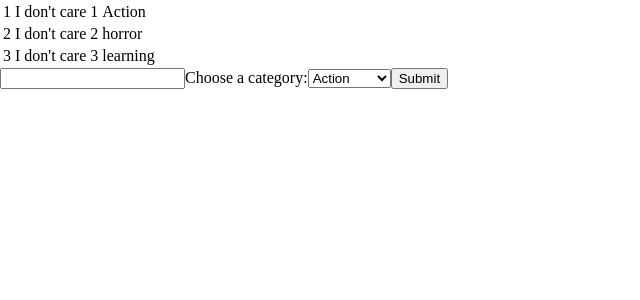
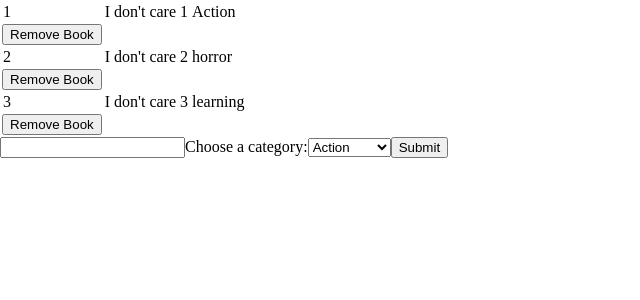
Before and after one commit to ashraffares/bookstore, a React (Create React App) app: page / in a window 1280 px wide. Shown: the top 300 px of the page, without its empty margins (0-640 px from the left). Built offline with nearby package versions, Linux system fonts and the light colour scheme.

Commit message:
Add remove button to each book and add the handle remove book button

```diff
--- a/src/components/book/book.js
+++ b/src/components/book/book.js
@@ -8,7 +8,7 @@ const Book = (book, key) => {
   const { id, title, category } = obj;
   return (
     <tr>
-      <td id={key}>{id}</td>
+      <td className={key}>{id}</td>
       <td>{title}</td>
       <td>{category}</td>
     </tr>
--- a/src/containers/BooksList/BooksList.js
+++ b/src/containers/BooksList/BooksList.js
@@ -1,14 +1,24 @@
 import { useState } from 'react';
-import { useSelector } from 'react-redux';
+import { useDispatch, useSelector } from 'react-redux';
 import Book from '../../components/book/index';
 
 const BooksList = () => {
   const [Books] = useState(useSelector(((state) => state)));
+  const handleRemoveBook = (id) => {
+    useDispatch({
+      type: 'REMOVE_BOOK',
+      id,
+    });
+  };
+
   return (
     <table>
       <tbody>
         {Books.map((book) => (
-          <Book obj={book} key={book.id} />
+          <>
+            <Book obj={book} key={book.id} />
+            <button type="button" id={book.id} onClick={() => handleRemoveBook(book.id)}>Remove Book</button>
+          </>
         ))}
       </tbody>
     </table>
```
